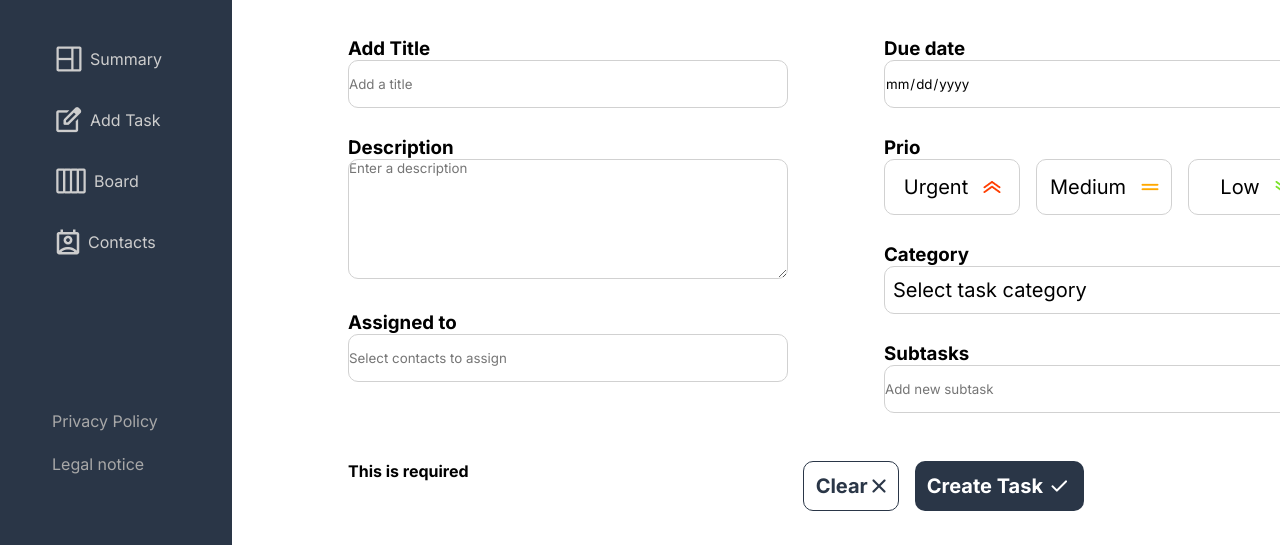
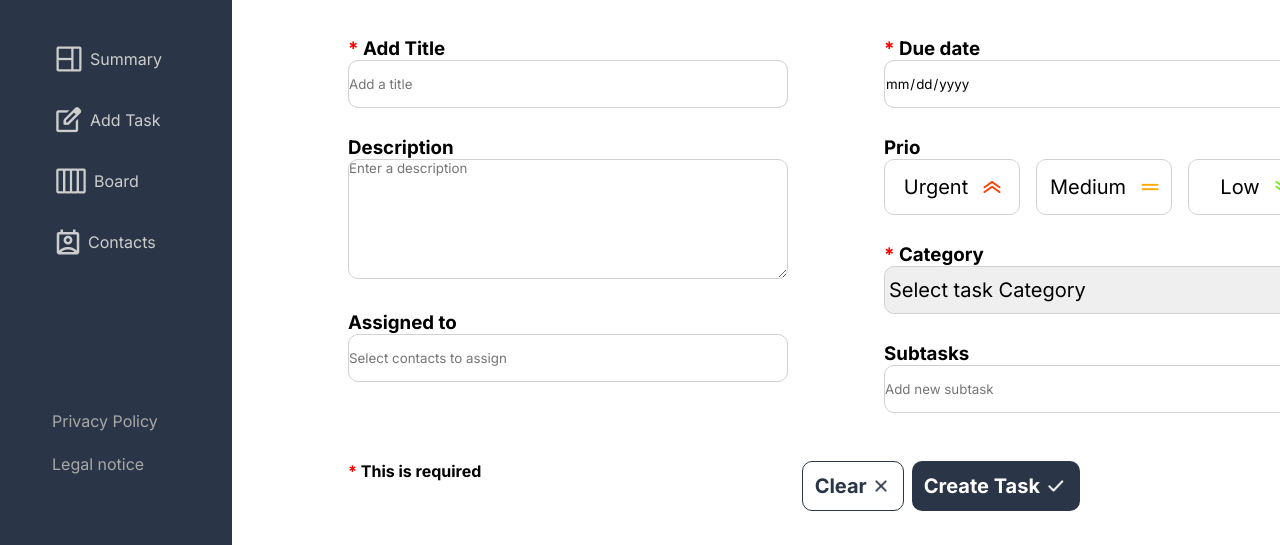
Before and after one commit to NicolausFeldtmann/myJoin, a plain HTML site: page html/addTask.html in a window 1280 px wide. Shown: the part 255-800 px from the top of the page. Drawn offline with Linux system fonts and the light colour scheme.

Commit message:
CSS & JS progess/addTask

```diff
--- a/html/addTask.html
+++ b/html/addTask.html
@@ -33,7 +33,7 @@
       <div class="addContent">
         <div class="frame">
           <div class="addBox">
-            <h3>Add Title</h3>
+            <h3 class="required">Add Title</h3>
             <input type="text" placeholder="Add a title">
           </div>
           <div class="addBox">
@@ -50,7 +50,7 @@
 
         <div class="frame">
           <div class="addBox">
-            <h3>Due date</h3>
+            <h3 class="required">Due date</h3>
             <input type="date">
           </div>
           <div class="addBox">
@@ -72,14 +72,12 @@
           </div>
 
           <div class="addBox">
-            <h3>Category</h3>
-            <div class="dropdown">
-              <button onclick="dropDown()" class="dropbtn">Select task category <img class="inputIcon" src="/assets/img/png/arrow_drop_down.png"></button>
-              <div id="dropMenu" class="dropdownContent">
-                <a class="dropRow" href="#">Technical Task</a>
-                <a class="dropRow" href="#">User Story</a>
-              </div>
-            </div>
+            <h3 class="required">Category</h3>
+            <select class="category" name="cat">
+              <option value="" disabled selected>Select task Category</option>
+              <option value="technical">Technical Task</option>
+              <option value="user">User Task</option>
+            </select>
           </div>
 
 
@@ -91,15 +89,17 @@
       </div>
 
       <div class="addTaskFooter">
-        <h4>This is required</h4>
+        <h4 class="required before">This is required</h4>
         <div class="footerBtnRow">
           <div class="buttonBox clear">
             <div class="btnContent">Clear</div>
-            <img class="buttonBoxIcon" src="/assets/img/png/close.png">
+            <div class="rejectIcon">
+              	<img class="buttonBoxIcon reject" src="/assets/img/png/close.png">
+            </div>
           </div>
           <div class="buttonBox create">
             <div class="btnContent">Create Task</div>
-            <img class="buttonBoxIcon" src="/assets/img/png/check.png">
+            <img class="buttonBoxIcon check" src="/assets/img/png/check.png">
           </div>
         </div>
       </div>
--- a/styles/addTask.css
+++ b/styles/addTask.css
@@ -1,5 +1,6 @@
 main{
-    margin: 180px 188px 0px 348px
+    margin: 180px 200px 0px 348px;
+    max-width: 1020px;
 }
 
 h1{
@@ -133,6 +134,15 @@ textarea{
     height: 5px;
 }
 
+.category{
+    width: 440px;
+    height: 48px;
+    border: solid 1px rgb(209, 209, 209);
+    border-radius: 10px;
+    font-size: 20px;
+    font-weight: 400;
+}
+
 .dropbtn:hover, .dropbtn:focus {
     cursor: pointer;
  }
@@ -186,7 +196,7 @@ textarea{
 }
 
 .buttonBox{
-    margin: 0px 8px 0px 8px;
+    margin: 0px 0px 0px 8px;
     font-size: 20px;
     display: flex;
     align-items: center;
@@ -194,10 +204,27 @@ textarea{
     border-radius: 10px;
     font-size: 20px;
     font-weight: 700;
+    transition-delay: 0.1s;
 }
 
 .buttonBoxIcon{
     margin: 0px 0px 0px 4px;
+    width: 12px;
+    transition-delay: 0.1s;
+}
+
+.rejectIcon{
+    width: 24px;
+    display: flex;
+    justify-content: center;
+}
+
+.reject{
+    width: 12px;
+}
+
+.check{
+    width: 24px;
 }
 
 .create{
@@ -205,7 +232,31 @@ textarea{
     color: white;
 }
 
+.create:hover{
+    cursor: pointer;
+    background-color: rgb(41, 171, 226);
+    box-shadow: 1px 3px 8px -3px rgba(0, 0, 0, 0.75);
+}
+
 .clear{
     color: #2A3647;
     border: solid 1px #2A3647;
+    transition-delay: 0.1s;
 }
+
+.clear:hover{
+    cursor: pointer;
+    border: solid 1px rgb(41, 171, 226);
+    color: rgb(41, 171, 226);
+    box-shadow: 1px 3px 8px -3px rgba(0, 0, 0, 0.75);
+}
+
+.clear:hover img{
+    width: 24px;
+    content: url(/assets/img/png/clear-button-lightblue.png);
+}
+
+.required:before{
+    content:"* ";
+    color: red;
+  }
```
Also changed, not shown: scripts/addTask.js (line endings or trailing spaces).
